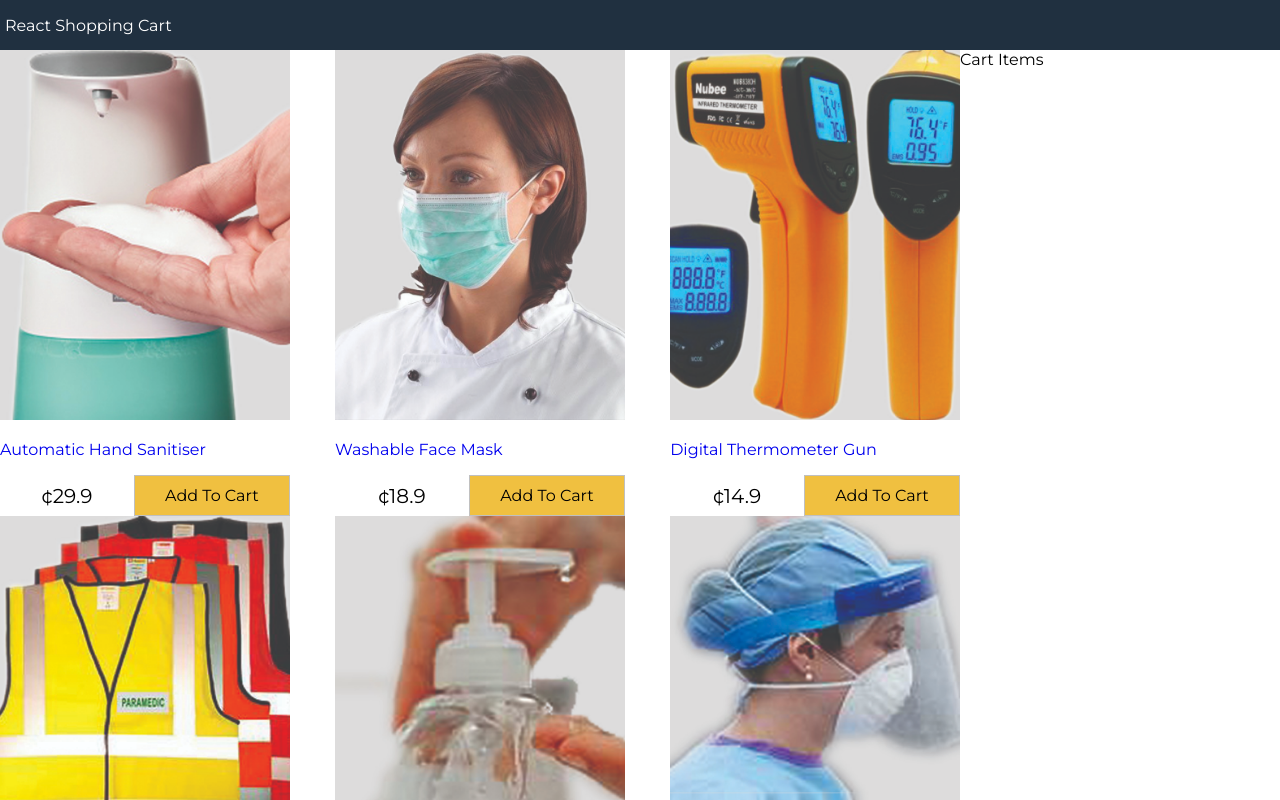
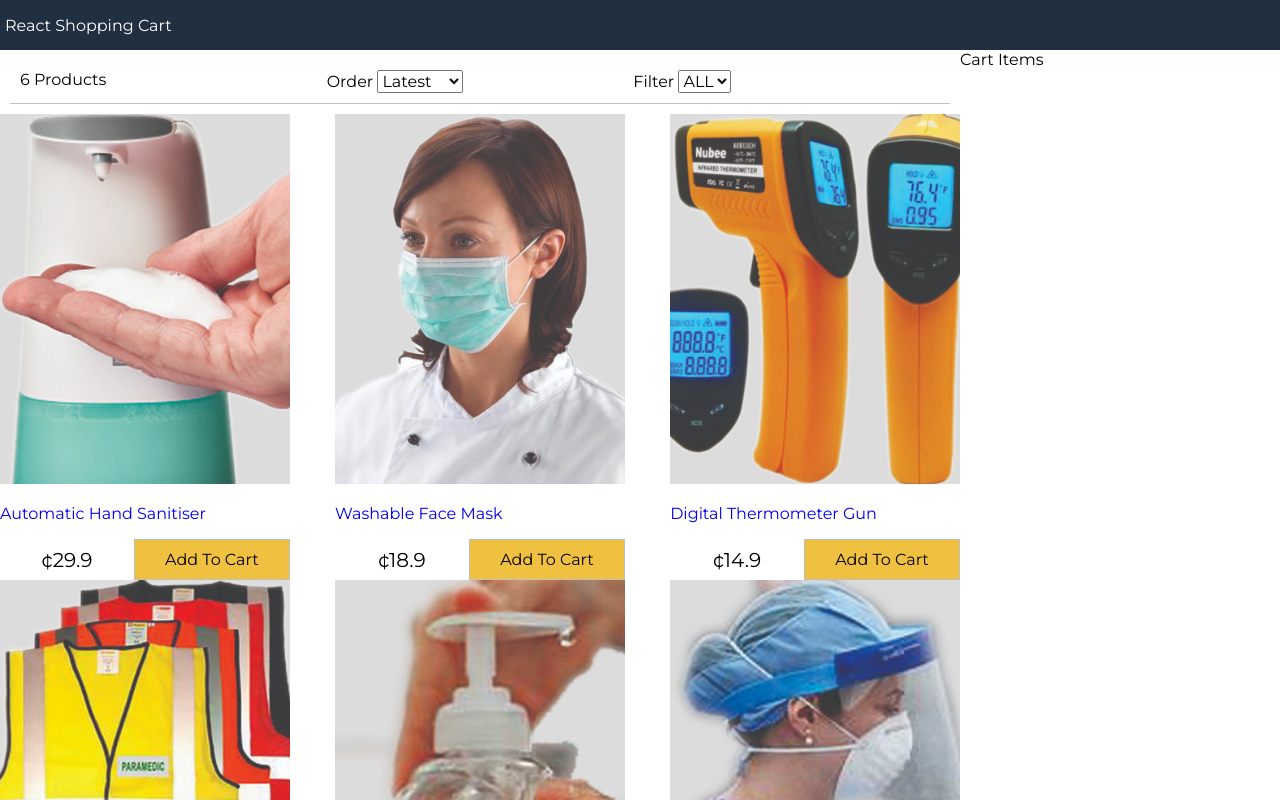
Before and after one commit to Joseph0245496252/Covid19-PPEs, a React (Create React App) app: page / in a window 1280 px wide. Shown: the top 800 px of the page. Built offline with nearby package versions, Linux system fonts and the light colour scheme; the HTML template or start-up script is replaced by a standard one.

Commit message:
fillter component created

```diff
--- a/src/App.js
+++ b/src/App.js
@@ -1,7 +1,8 @@
-//products-component
+//filter-component
 import React from 'react';
 import data from "./data.json"
 import Products from './components/Products';
+import Filter from './components/Filter';
 
 class App extends React.Component {
   constructor(){
@@ -12,6 +13,43 @@
       sort: "",
     };
      }
+     sortProducts = (event) => {
+       //impl
+       const sort = event.target.value;
+       console.log(event.target.value);
+       this.setState((state) => ({
+         sort: sort,
+         products: this.state.products
+         .slice()
+         .sort((a, b) =>
+          sort === "lowest"
+            ? a.price > b.price
+              ? 1
+              : -1
+              : sort === "highest"
+              ? a.price < b.price
+              ? 1
+              : -1
+            :  a._id < b._id
+            ? 1
+            : -1
+      ),
+     }));
+     };
+     filterProducts = (event) => {
+       //impl
+       console.log(event.target.value);
+       if(event.target.value === ""){
+         this.setState({size: event.EventTarget.value, products: data.products});
+       } else{
+        this.setState({
+          size: event.target.value,
+          products: data.products.filter(product => product.availableSizes.indexOf(event.target.value) >= 0
+          )
+        });
+       }
+
+     };
   render() {
     return (
       <div className="grid-container">
@@ -19,6 +57,12 @@
         <main>
           <div className="content">
             <div className="main">
+              <Filter count={this.state.products.length}
+              size={this.state.size}
+              sort={this.state.sort}
+              filterProducts={this.filterProducts}
+              sortProducts={this.sortProducts}
+              ></Filter>
               <Products products={this.state.products}></Products>
             </div>
           <div className="sidebar">Cart Items</div>
--- /dev/null
+++ b/src/components/Filter.js
@@ -0,0 +1,33 @@
+import React, { Component } from 'react'
+
+export default class Filter extends Component {
+    render() {
+        return (
+            <div className="filter">
+                <div className="filter-result">
+                    {this.props.count} Products
+                </div>
+                <div className="filter-sort">
+                    Order {" "}
+                    <select value={this.props.size} onChange={this.props.sortProducts}>
+                      <option>Latest</option>
+                      <option value="lowest">Lowest</option>
+                      <option value="highest">Highest</option>
+                    </select>
+                </div>
+                <div className="filter-size">
+                    Filter{" "}
+                <select value={this.props.size} onChange={this.props.filterProducts}>
+                        <option value="">ALL</option>
+                        <option value="XS">XS</option>
+                        <option value="S">S</option>
+                        <option value="M">M</option>
+                        <option value="L">L</option>
+                        <option value="XL">XL</option>
+                        <option value="XXL">XXL</option>
+                    </select>
+                </div>
+            </div>
+        )
+    }
+}
--- a/src/index.css
+++ b/src/index.css
@@ -118,3 +118,14 @@
 .button.primary{
 background-color: #f0c040;
 }
+/* Filter */
+.filter {
+  display: flex;
+  justify-content: space-between;
+  padding: 1rem;
+  margin: 1rem;
+  border-bottom: 0.1rem #c0c0c0 solid;
+}
+.filter div {
+  flex: 1;
+}
```
